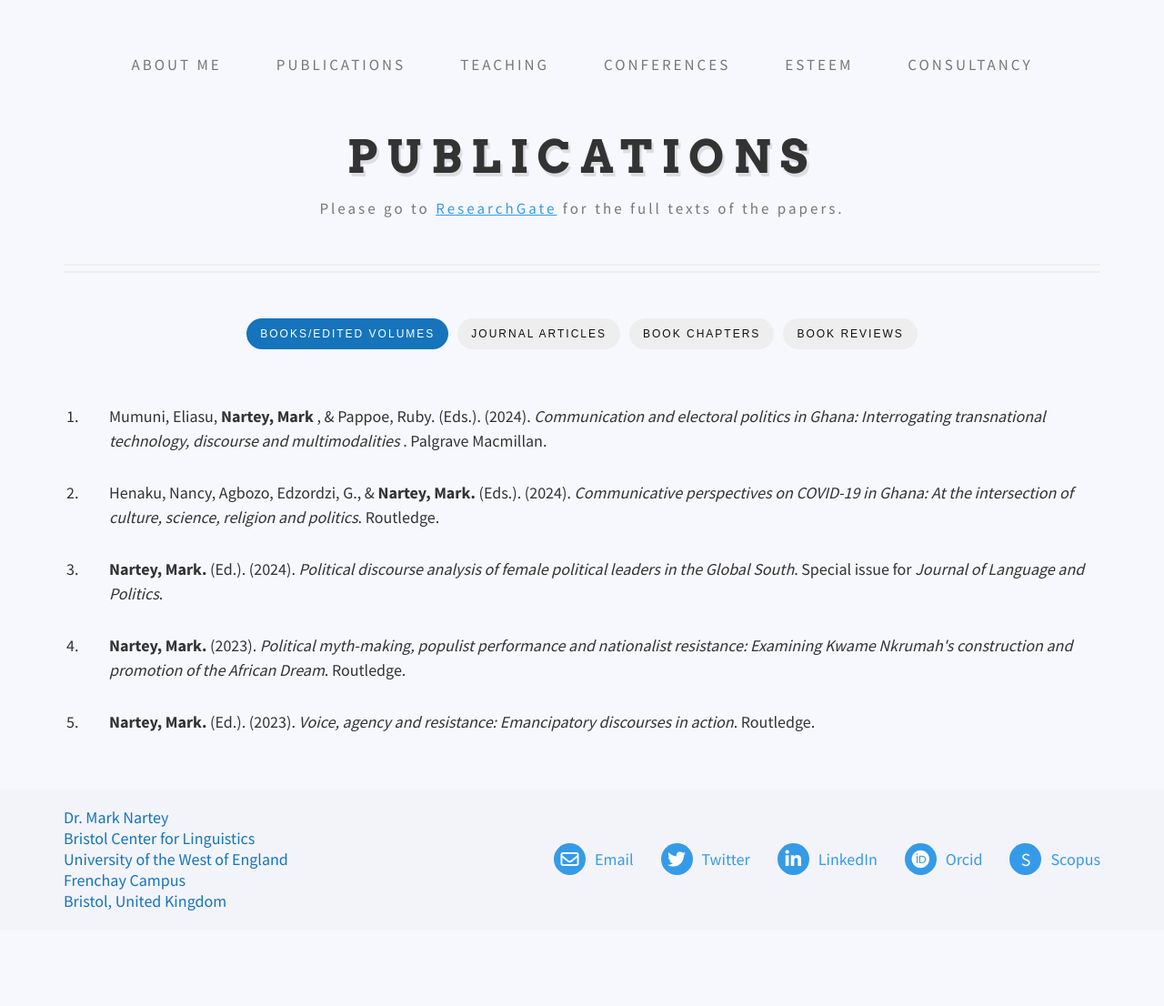
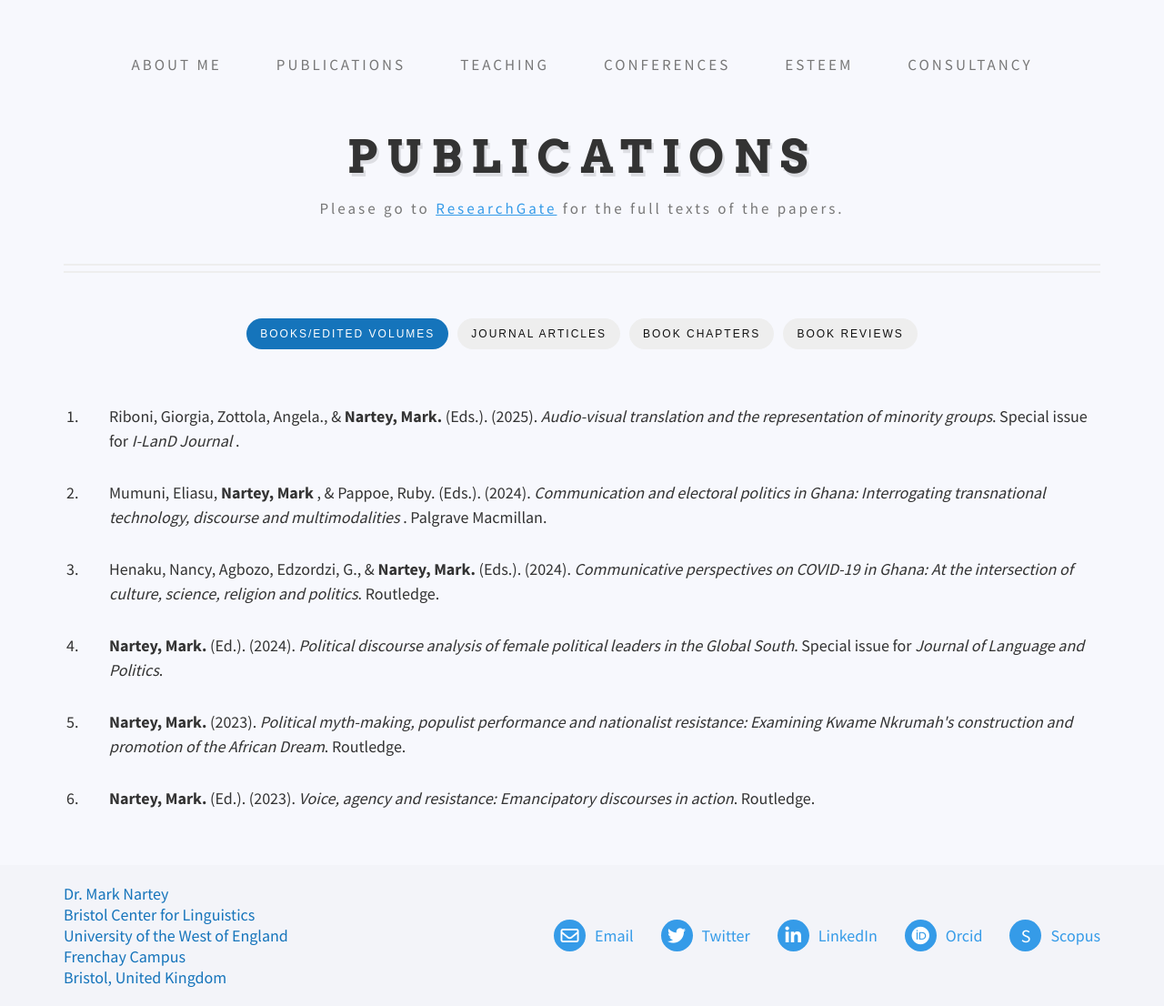
Before and after one commit to danielcornock/marknartey.com, a Jekyll site: the page built from _pages/publications.md, in a window 1280 px wide. Shown: the whole page at 91% size. Built offline with Jekyll 4.4.1, drawn with Linux system fonts in a browser that asks for light colours; nearby versions of some CDN libraries; before the commit the page ends 1022 px from its top, so only the background shows below that.

Commit message:
Update Content “Books”

```diff
--- a/_data/books.yml
+++ b/_data/books.yml
@@ -1,4 +1,7 @@
 items:
+  - content: Riboni, Giorgia, Zottola, Angela., & <b> Nartey, Mark.</b> (Eds.).
+      (2025). <i> Audio-visual translation and the representation of minority
+      groups</I>. Special issue for <i> I-LanD Journal</I> .
   - content: "Mumuni, Eliasu, <b> Nartey, Mark </b>, & Pappoe, Ruby. (Eds.). (2024).
       <i> Communication and electoral politics in Ghana: Interrogating
       transnational technology, discourse and multimodalities </I>. Palgrave
```
